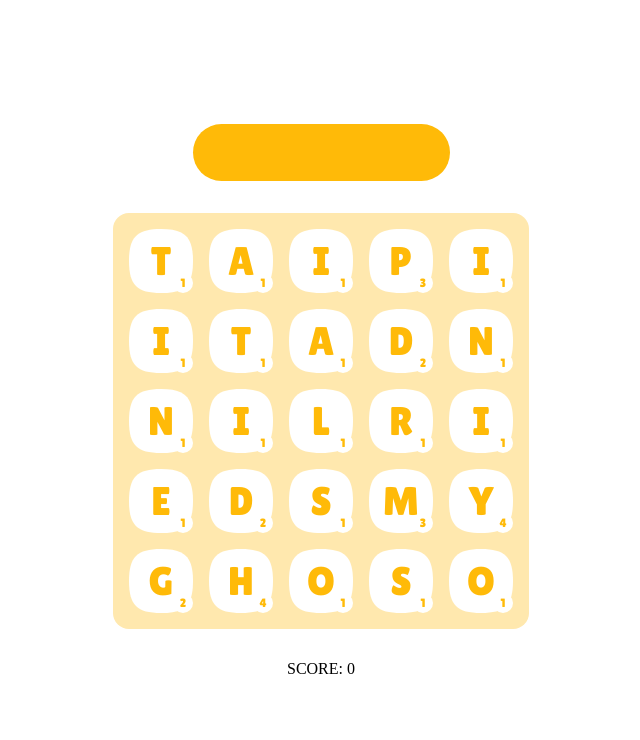
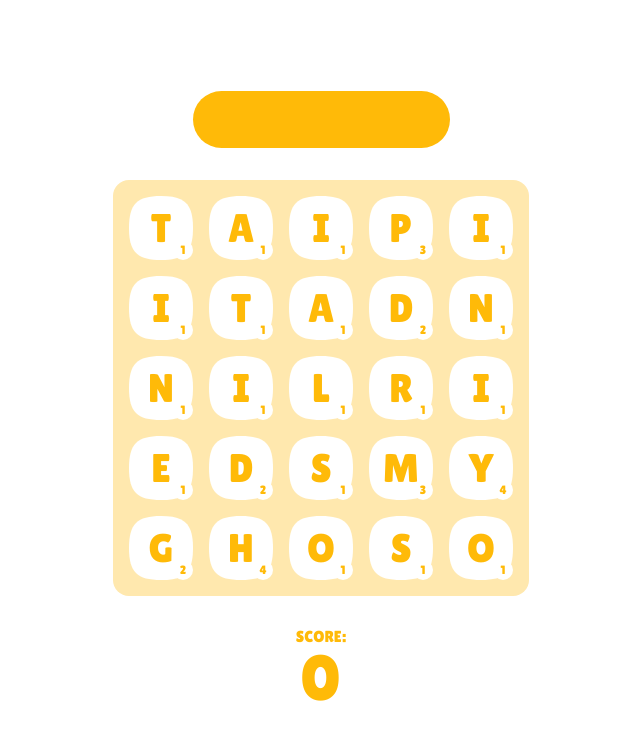
Before and after one commit to joebobmiles/wibble, a Next.js app: page / in a window 1280 px wide. Both pictures are taken after a click on the button "Play". Shown: the top 740 px of the page, without its empty margins (319-959 px from the left). Built offline with nearby package versions, Linux system fonts and the light colour scheme.

Commit message:
feat: styled score

```diff
--- a/components/Game.module.scss
+++ b/components/Game.module.scss
@@ -52,3 +52,38 @@
     gap: 16px;
   }
 }
+
+.scoreContainer {
+  display: flex;
+  flex-direction: column;
+  align-items: center;
+  padding: 0px;
+
+  width: 378px;
+  height: 82px;
+
+  .scoreTitle {
+    font-family: 'Lilita One';
+    font-style: normal;
+    font-weight: 400;
+    font-size: 16px;
+    line-height: 18px;
+    text-align: center;
+
+    color: $wibble-primary;
+  }
+
+  .scoreValue {
+    font-family: 'Lilita One';
+    font-style: normal;
+    font-weight: 400;
+    font-size: 64px;
+    line-height: 64px;
+
+    text-align: center;
+    letter-spacing: 0.02em;
+    font-feature-settings: 'tnum' on, 'lnum' on, 'kern' off;
+
+    color: $wibble-primary;
+  }
+}
--- a/components/Game.tsx
+++ b/components/Game.tsx
@@ -52,9 +52,14 @@ const Game: FC = () => {
           ))
         }
       </div>
-      <span>
-        SCORE: {state.context.totalScore}
-      </span>
+      <div className={styles.scoreContainer}>
+        <p className={styles.scoreTitle}>
+          SCORE:
+        </p>
+        <p className={styles.scoreValue}>
+          {state.context.totalScore}
+        </p>
+      </div>
     </main>
   )
 }
```
